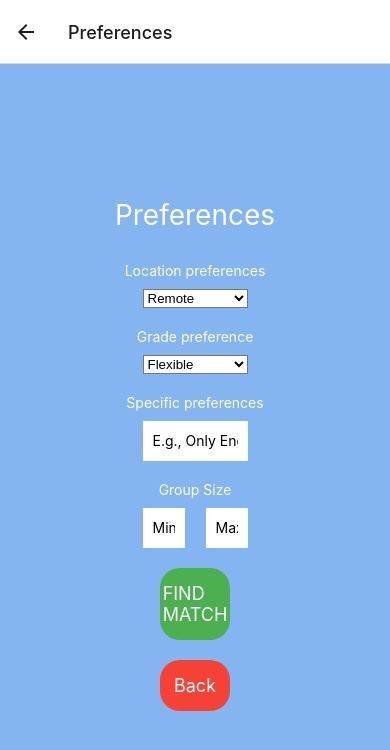
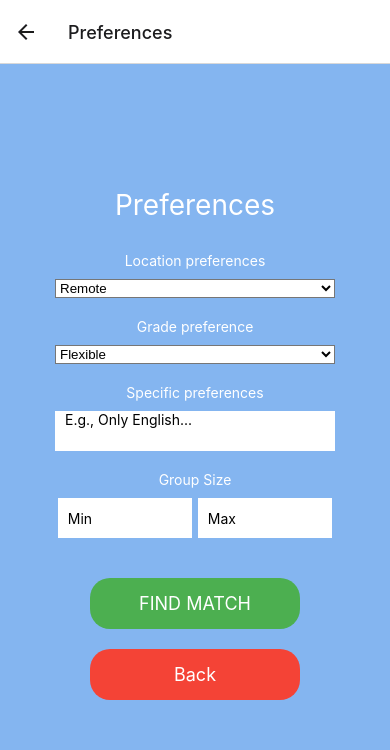
Before and after one commit to ahmedbashir10/GroupFinder, a React Native app in the folder native/: screen /Preferences in a window 390 px wide. Shown: the top 750 px of the page. Built offline with nearby package versions, Linux system fonts and the light colour scheme.

Commit message:
css updated for native app

```diff
--- a/native/view/EmailScreen.js
+++ b/native/view/EmailScreen.js
@@ -1,71 +1,3 @@
-// import React, { useState } from 'react';
-// import { View, Text, TextInput, Button, StyleSheet } from 'react-native';
-
-// const EmailScreen = ({ navigation, presenter }) => {
-//   const [email, setEmail] = useState('');
-
-//   const handleEmailSubmit = () => {
-//     //const isEmailSaved = presenter.saveUserEmail(email);
-//    // if (isEmailSaved) {
-//       // Navigate to the next screen if email is saved successfully
-//       navigation.navigate('CourseID'); // Replace 'NextScreen' with your actual screen name
-//   //  }
-//   };
-
-//   return (
-//     <View style={styles.container}>
-//       <Text style={styles.title}>Please provide your Email</Text>
-//       <TextInput
-//         style={styles.input}
-//         placeholder="Email"
-//         value={email}
-//         onChangeText={setEmail}
-//         keyboardType="email-address"
-//       />
-//       <Button
-//         title="→"
-//         onPress={handleEmailSubmit}
-//       />
-//       <Text style={styles.disclaimer}>
-//         Your email will strictly be used for your future group members to contact you and no other purposes
-//       </Text>
-//     </View>
-//   );
-// };
-
-// const styles = StyleSheet.create({
-//   container: {
-//     flex: 1,
-//     justifyContent: 'center',
-//     alignItems: 'center',
-//     backgroundColor: '#84b5f0',
-//     padding: 20,
-//   },
-//   title: {
-//     fontSize: 22,
-//     fontWeight: 'bold',
-//     color: 'white',
-//     marginBottom: 20,
-//   },
-//   input: {
-//     borderWidth: 1,
-//     borderColor: 'white',
-//     padding: 10,
-//     width: '40%',
-//     marginBottom: 20,
-//   },
-//   disclaimer: {
-//     fontSize: 14,
-//     color: 'white',
-//     marginTop: 20,
-//     textAlign: 'center',
-//   },
-// });
-
-// export default EmailScreen;
-
-
-
 import React, { useState, useEffect } from 'react';
 import { View, Text, TextInput, Button, StyleSheet } from 'react-native';
 import UserEmailPresenter from '../presenter/UserEmailPresenter';
@@ -75,13 +7,12 @@ const EmailScreen = ({ navigation }) => {
   const [presenter, setPresenter] = useState(null);
 
   useEffect(() => {
-    // Initialize the presenter and pass the navigation to it
     const userEmailPresenter = new UserEmailPresenter(navigation);
     setPresenter(userEmailPresenter);
   }, [navigation]);
 
   if (!presenter) {
-    return null; // or a loading spinner, etc.
+    return null;
   }
 
   return (
@@ -99,7 +30,7 @@ const EmailScreen = ({ navigation }) => {
         onPress={() => presenter.handleEmailSubmit(email)}
       />
       <Text style={styles.disclaimer}>
-        <p>Your email will strictly be used for your future group members to contact you and no other purposes</p>
+        Your email will strictly be used for your future group members to contact you and no other purposes
       </Text>
     </View>
   );
@@ -122,9 +53,13 @@ const styles = StyleSheet.create({
   input: {
     borderWidth: 1,
     borderColor: 'white',
-    padding: 10,
-    width: '40%',
+    paddingHorizontal: 10,
+    paddingVertical: 8,
+    width: '80%',
     marginBottom: 20,
+    alignSelf: 'center',
+    color: 'white',
+    fontSize: 16,
   },
   disclaimer: {
     fontSize: 14,
--- a/native/view/PreferencesScreen.js
+++ b/native/view/PreferencesScreen.js
@@ -1,40 +1,22 @@
-// import React, { useState } from 'react';
-// import { View, Text, StyleSheet, TouchableOpacity, TextInput } from 'react-native';
-// import { Picker } from '@react-native-picker/picker'; // Corrected import
-
-// const PreferencesScreen = ({ navigation }) => {
-//   const [location, setLocation] = useState("remote");
-//   const [grade, setGrade] = useState("flexible");
-//   const [specificPreference, setSpecificPreference] = useState("");
-//   const [minSize, setMinSize] = useState("");
-//   const [maxSize, setMaxSize] = useState("");
-
-//   const handleFindMatch = () => {
-//     navigation.navigate('MatchResults');
-//   };
-
-
-
-
-import React, { useState, useEffect } from 'react';
-import { View, Text, StyleSheet, TouchableOpacity, TextInput } from 'react-native';
-import { Picker } from '@react-native-picker/picker';
-import PreferencesPresenter from '../presenter/PreferencesPresenter';
+import React, { useState, useEffect } from "react";
+import {
+  View,
+  Text,
+  StyleSheet,
+  TouchableOpacity,
+  TextInput,
+} from "react-native";
+import { Picker } from "@react-native-picker/picker";
+import PreferencesPresenter from "../presenter/PreferencesPresenter";
 
 const PreferencesScreen = ({ navigation }) => {
   const [presenter, setPresenter] = useState(null);
 
-  // Initialize presenter and load preferences on component mount
   useEffect(() => {
     const prefPresenter = new PreferencesPresenter(navigation);
     setPresenter(prefPresenter);
-    // If you need to load preferences when the screen loads, call here
-    // const preferences = prefPresenter.loadPreferences();
-    // ...then set them in state variables if needed
   }, [navigation]);
 
-  // State variables and their setters
-  // If you load preferences in useEffect, you would set these with the loaded data
   const [location, setLocation] = useState("remote");
   const [grade, setGrade] = useState("flexible");
   const [specificPreference, setSpecificPreference] = useState("");
@@ -42,11 +24,17 @@ const PreferencesScreen = ({ navigation }) => {
   const [maxSize, setMaxSize] = useState("");
 
   if (!presenter) {
-    return null; // or loading indicator
+    return null;
   }
 
   const handleFindMatch = () => {
-    presenter.savePreferences(location, grade, specificPreference, minSize, maxSize);
+    presenter.savePreferences(
+      location,
+      grade,
+      specificPreference,
+      minSize,
+      maxSize
+    );
     presenter.handleFindMatch();
   };
 
@@ -82,6 +70,8 @@ const PreferencesScreen = ({ navigation }) => {
         placeholder="E.g., Only English..."
         value={specificPreference}
         onChangeText={setSpecificPreference}
+        multiline // Allows input to span multiple lines
+        numberOfLines={4} // Adjust the number of lines as needed
       />
 
       <Text style={styles.label}>Group Size</Text>
@@ -119,67 +109,69 @@ const PreferencesScreen = ({ navigation }) => {
   );
 };
 
-// Your StyleSheet remains the same
-
-
 const styles = StyleSheet.create({
   container: {
     flex: 1,
-    backgroundColor: '#84b5f0',
-    alignItems: 'center',
-    justifyContent: 'center',
+    backgroundColor: "#84b5f0",
+    alignItems: "center",
+    justifyContent: "center",
     padding: 20,
   },
   header: {
     fontSize: 28,
-    color: '#ffffff',
+    color: "#ffffff",
     marginBottom: 30,
   },
   label: {
-    alignSelf: 'center',
-    color: '#ffffff',
+    alignSelf: "center",
+    color: "#ffffff",
     marginBottom: 10,
   },
   picker: {
-    width: '30%',
-    backgroundColor: '#ffffff',
+    width: "80%", // Increase width to match other inputs
+    backgroundColor: "#ffffff",
     marginBottom: 20,
-
   },
   input: {
-    width: '30%',
-    backgroundColor: '#ffffff',
+    width: "80%", // Increase width to allow for longer inputs
+    backgroundColor: "#ffffff",
     marginBottom: 20,
     paddingHorizontal: 10,
-    height: 40,
+    height: 40, // Set a fixed height or adjust as needed
   },
   sizeInputContainer: {
-    flexDirection: 'row',
-    justifyContent: 'space-between',
-    width: '30%',
+    flexDirection: "row",
+    justifyContent: "space-between",
+    width: "80%", // Match the width with other inputs for consistency
+    marginBottom: 20, // Add margin-bottom for spacing from the next element
   },
   sizeInput: {
-    width: '40%',
+    width: "48%", // Adjust width to fit two inputs in one line
+    backgroundColor: "#ffffff",
+    paddingHorizontal: 10,
+    height: 40, // Set a fixed height or adjust as needed
+    marginHorizontal: "1%", // Add horizontal margin for spacing
   },
   findMatchButton: {
-    backgroundColor: '#4caf50',
+    backgroundColor: "#4caf50",
     padding: 15,
-    alignItems: 'center',
-    justifyContent: 'center',
-    width: '20%',
+    alignItems: "center",
+    justifyContent: "center",
+    width: "60%", // Increase width for better tap target
     borderRadius: 20,
     marginBottom: 20,
   },
   backButton: {
-    backgroundColor: '#f44336',
+    backgroundColor: "#f44336",
     padding: 15,
-    alignItems: 'center',
-    justifyContent: 'center',
-    width: '20%',
+    alignItems: "center",
+    justifyContent: "center",
+    width: "60%", // Increase width for better tap target
     borderRadius: 20,
+    marginBottom: 20, // Add margin-bottom for spacing from the bottom
   },
   buttonText: {
-    color: '#ffffff',
+    color: "#ffffff",
     fontSize: 18,
   },
 });
--- a/native/view/WelcomeScreen.js
+++ b/native/view/WelcomeScreen.js
@@ -1,70 +1,3 @@
-// import React, { useState } from 'react';
-// import { View, Text, TextInput, Button, StyleSheet } from 'react-native';
-
-// const WelcomeScreen = ({ navigation }) => {
-//   const [name, setName] = useState('');
-
-//   const handleNameSubmit = () => {
-//     navigation.navigate('Email');
-//   };
-
-//   return (
-//     <View style={styles.container}>
-//       <Text style={styles.title}>WELCOME TO GROUP FINDER</Text>
-//       <Text style={styles.promptText}>What is your name?</Text>
-//       <TextInput
-//         style={styles.input}
-//         placeholder="Full Name"
-//         placeholderTextColor="#A9A9A9"
-//         value={name}
-//         onChangeText={setName}
-//       />
-//       <Button
-//         title="→"
-//         onPress={handleNameSubmit}
-//       />
-//     </View>
-//   );
-// };
-
-// const styles = StyleSheet.create({
-//   container: {
-//     flex: 1,
-//     justifyContent: 'center', // centers vertically
-//     alignItems: 'center', // centers horizontally
-//     backgroundColor: '#84b5f0',
-//     padding: 20,
-//   },
-//   title: {
-//     fontSize: 22,
-//     fontWeight: 'bold',
-//     color: 'white',
-//     marginBottom: 20,
-//   },
-//   promptText: {
-//     fontSize: 18, // Make the font size larger
-//     color: '#FFFFFF', // Change the color to white for visibility
-//     marginBottom: 10, // Add some space before the input field
-//   },
-//   input: {
-//     borderWidth: 1,
-//     borderColor: 'white',
-//     padding: 10,
-//     width: '40%',
-//     marginBottom: 20,
-//     alignSelf: 'center',
-//     color: 'white', // Change text color
-//     // Removed placeholderTextColor from here
-//   },
-
-// });
-
-// export default WelcomeScreen;
-
-
-
-
-
 import React, { useState, useEffect } from 'react';
 import { View, Text, TextInput, Button, StyleSheet } from 'react-native';
 import WelcomePresenter from '../presenter/WelcomePresenter';
@@ -74,20 +7,18 @@ const WelcomeScreen = ({ navigation }) => {
   const [presenter, setPresenter] = useState(null);
 
   useEffect(() => {
-    // Initialize the presenter and pass the navigation to it
     const welcomePresenter = new WelcomePresenter(navigation);
     setPresenter(welcomePresenter);
   }, [navigation]);
 
   if (!presenter) {
-    // Return loading state or null if the presenter is not initialized
     return null;
   }
 
   return (
     <View style={styles.container}>
-       <Text style={styles.title}>WELCOME TO GROUP FINDER</Text>
-       <Text style={styles.promptText}>What is your name?</Text>
+      <Text style={styles.title}>WELCOME TO GROUP FINDER</Text>
+      <Text style={styles.promptText}>What is your name?</Text>
       <TextInput
         style={styles.input}
         placeholder="Full Name"
@@ -105,8 +36,8 @@ const WelcomeScreen = ({ navigation }) => {
 const styles = StyleSheet.create({
   container: {
     flex: 1,
-    justifyContent: 'center', // centers vertically
-    alignItems: 'center', // centers horizontally
+    justifyContent: 'center',
+    alignItems: 'center',
     backgroundColor: '#84b5f0',
     padding: 20,
   },
@@ -117,21 +48,21 @@ const styles = StyleSheet.create({
     marginBottom: 20,
   },
   promptText: {
-    fontSize: 18, // Make the font size larger
-    color: '#FFFFFF', // Change the color to white for visibility
-    marginBottom: 10, // Add some space before the input field
+    fontSize: 18,
+    color: 'white',
+    marginBottom: 10,
   },
   input: {
     borderWidth: 1,
     borderColor: 'white',
-    padding: 10,
-    width: '40%',
+    paddingHorizontal: 10,
+    paddingVertical: 8,
+    width: '80%',
     marginBottom: 20,
     alignSelf: 'center',
-    color: 'white', // Change text color
-    // Removed placeholderTextColor from here
+    color: 'white',
+    fontSize: 16,
   },
-
 });
 
 export default WelcomeScreen;
```
Also changed, not shown: native/presenter/UserEmailPresenter.js (+0 -23 lines), native/presenter/WelcomePresenter.js (+0 -19 lines).
